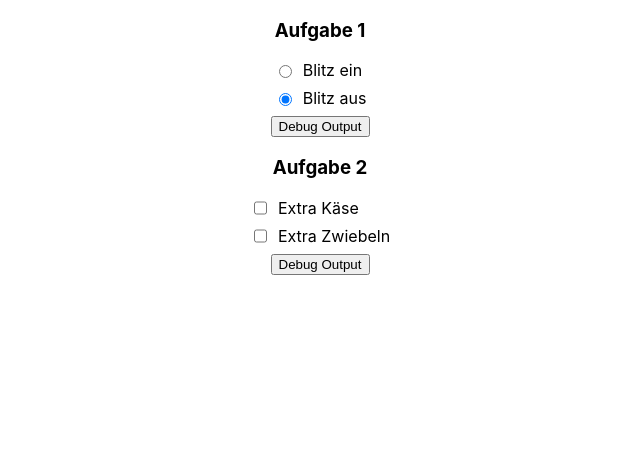
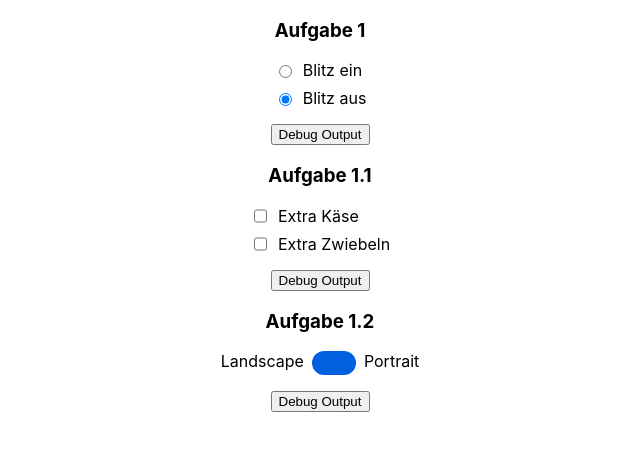
Before and after one commit to Okarashii/BBW-M293_form-example, a React (Create React App) app: page / in a window 1280 px wide. Shown: the top 450 px of the page, without its empty margins (320-960 px from the left). Built offline with nearby package versions, Linux system fonts and the light colour scheme.

Commit message:
- solved task 1.2

```diff
--- a/src/App.css
+++ b/src/App.css
@@ -13,6 +13,7 @@
 .debug-button {
     grid-column: 1 / -1;
     justify-self: center;
+    margin-top: 1rem;
 }
 
 .flash-wrapper {
@@ -20,7 +21,6 @@
     grid-template-columns: auto auto;
     gap: 0.5rem;
     width: fit-content;
-    /* justify-content: start; */
 }
 
 .flash-wrapper * {
@@ -57,3 +57,47 @@ input[type="radio"].flash-input:checked+label.flash-label {
 .checkboxes-wrapper label {
     justify-self: start;
 }
+
+.switch-wrapper {
+    display: flex;
+    flex-direction: row;
+    gap: 0.5rem;
+    width: fit-content;
+}
+
+.switch {
+    display: flex;
+    position: relative;
+    border: #0060df solid 2px;
+    border-radius: 1.2rem;
+    padding: 0;
+    width: 2.5rem;
+    height: 1.2rem;
+    transition: color 0.2s;
+}
+
+.switch input {
+    position: absolute;
+    margin: 0;
+    inset: 50% auto;
+    width: 100%;
+    transition: transform 0.2s;
+}
+
+.switch input:checked {
+    pointer-events: none;
+}
+
+.switch input:first-child:checked {
+    visibility: hidden;
+}
+
+.switch input:first-child,
+.switch input:last-child:checked {
+    transform: translateY(-50%) translateX(25%);
+}
+
+.switch input:first-child:checked,
+.switch input:last-child {
+    transform: translateY(-50%) translateX(-25%);
+}
--- a/src/App.js
+++ b/src/App.js
@@ -18,6 +18,7 @@ function Flash() {
     const [flash, setFlash] = useState(false);
 
     return (
+        <>
             <div className="flash-wrapper">
                 <input type="radio" id="flash-on" name="flash" checked={flash} onChange={() => setFlash((f) => !f)}/>
                 <label htmlFor="flash-on">
@@ -28,8 +29,9 @@ function Flash() {
                     Blitz aus
                 </label>
 
+            </div>
             <DebugButton log={[["Flash", flash]]}/>
-        </div>
+        </>
     );
 }
 
@@ -39,15 +41,39 @@ function CheckBoxes() {
     const [extraOnions, setExtraOnions] = useState(false);
 
     return (
+        <>
             <div className="checkboxes-wrapper">
                 <input id="cb-cheese" type="checkbox" checked={extraCheese} onChange={() => setExtraCheese((c) => !c)}/>
                 <label htmlFor="cb-cheese">Extra Käse</label>
 
                 <input id="cb-onions" type="checkbox" checked={extraOnions} onChange={() => setExtraOnions((o) => !o)}/>
                 <label htmlFor="cb-onions">Extra Zwiebeln</label>
+            </div>
+            <DebugButton log={[["Extra Cheese", extraCheese],["Extra Onions", extraOnions]]}/>
+        </>
+    );
+}
 
-            <DebugButton log={[["Extra Cheese", extraCheese],["Extra Onions", extraOnions]]}/>
+// Aufgabe 1.2a
+function ScreenOrientation() {
+    const [orientation, setOrientation] = useState("landscape");
+
+    const handleClick = () => {
+        setOrientation((val) => val === "landscape" ? "portrait" : "landscape");
+    }
+
+    return (
+        <>
+            <div className="switch-wrapper">
+                <label htmlFor="landscape">Landscape</label>
+                <span className="switch" style={{backgroundColor: orientation === "landscape" ? "#0060df" : "transparent"}}>
+                    <input type="radio" id="landscape" name="screenOrientation" checked={orientation === "landscape"} onChange={handleClick}/>
+                    <input type="radio" id="portrait" name="screenOrientation" checked={orientation === "portrait"} onChange={handleClick}/>
+                </span>
+                <label htmlFor="portrait">Portrait</label>
             </div>
+            <DebugButton log={[["Screen Orientation", orientation]]}/>
+        </>
     );
 }
 
@@ -57,8 +83,11 @@ function App() {
             <h3 className="app-title">Aufgabe 1</h3>
             <Flash />
 
-            <h3 className="app-title">Aufgabe 2</h3>
+            <h3 className="app-title">Aufgabe 1.1</h3>
             <CheckBoxes />
+
+            <h3 className="app-title">Aufgabe 1.2</h3>
+            <ScreenOrientation/>
         </div>
     );
 }
```
Lines whose indentation alone changed are shown as unchanged.
